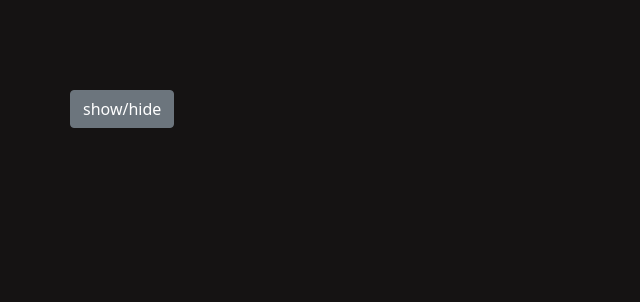
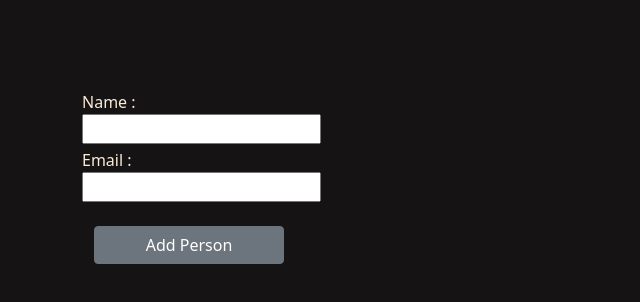
Before and after one commit to KiarashYavari/react_codes, a React (Create React App) app: page / in a window 1280 px wide. Shown: the top 302 px of the page, without its empty margins (0-640 px from the left). Built offline with nearby package versions, Linux system fonts and the light colour scheme.

Commit message:
get forms values and add them to a list

```diff
--- a/package.json
+++ b/package.json
@@ -10,6 +10,7 @@
     "react": "^18.2.0",
     "react-dom": "^18.2.0",
     "react-scripts": "5.0.1",
+    "uuidv4": "^6.2.13",
     "web-vitals": "^2.1.4"
   },
   "scripts": {
--- a/src/App.js
+++ b/src/App.js
@@ -1,10 +1,10 @@
-import ShowHideComponents from './ShowHideComponents';
+import FormBasics from './FormBasics';
 import 'bootstrap/dist/css/bootstrap.min.css';
 
 function App() {
   return (
     <div className="App">
-      <ShowHideComponents />
+      <FormBasics />
     </div>
   );
 }
--- /dev/null
+++ b/src/FormBasics.js
@@ -0,0 +1,65 @@
+import React, { useState } from 'react'
+import { v4 as uuid } from 'uuid';
+
+
+const FormBasics = () => {
+  const [FirstName, setFirstName] = useState('');
+  const [Email, setEmail] = useState('');
+  const [people, setPeople] = useState([]);
+
+  const submitHandlr = (e) => {
+    e.preventDefault();
+    if(FirstName && Email){
+        const person = {id :uuid() ,FirstName, Email};
+        setPeople((people)=> {
+            return [...people, person];
+        });
+    }
+    setFirstName('');
+    setEmail('');
+  }
+
+  return (
+    <>
+        <section className='container'>
+            <form className='form'>
+                <div className='row mb-1'>
+                    <div className='col-2'>
+                        <label htmlFor="FirstName">Name : </label>
+                        <input type="text" id="FirstName"
+                        name="FirstName" value={FirstName}
+                        onChange={(e)=>setFirstName(e.target.value)} />
+                    </div>
+                </div>
+                <div className='row'>
+                    <div className='col-2'>
+                        <label htmlFor="Email">Email : </label>
+                        <input type="text" id="Email" name="Email"
+                         value={Email} onChange={(e)=>setEmail(e.target.value)} />
+                    </div>
+                </div>
+                <div className='row'>
+                    <button className='btn btn-secondary col-2 m-4'
+                     type="button" onClick={submitHandlr}> Add Person
+                    </button>
+                </div>
+            </form>
+            <section className='row mt-1'>
+                <div className='col-3'>
+                    {people.map((person)=>{
+                        const {id, FirstName, Email} = person;
+                        return (
+                            <div key={id}>
+                                <h4>{FirstName}</h4>
+                                <p>{Email}</p>
+                            </div>
+                        )
+                    })}
+                </div>
+            </section>
+        </section>
+    </>
+  )
+}
+
+export default FormBasics
```
Also changed, not shown: 1 other file (tests, documents, lock files or other folders).
